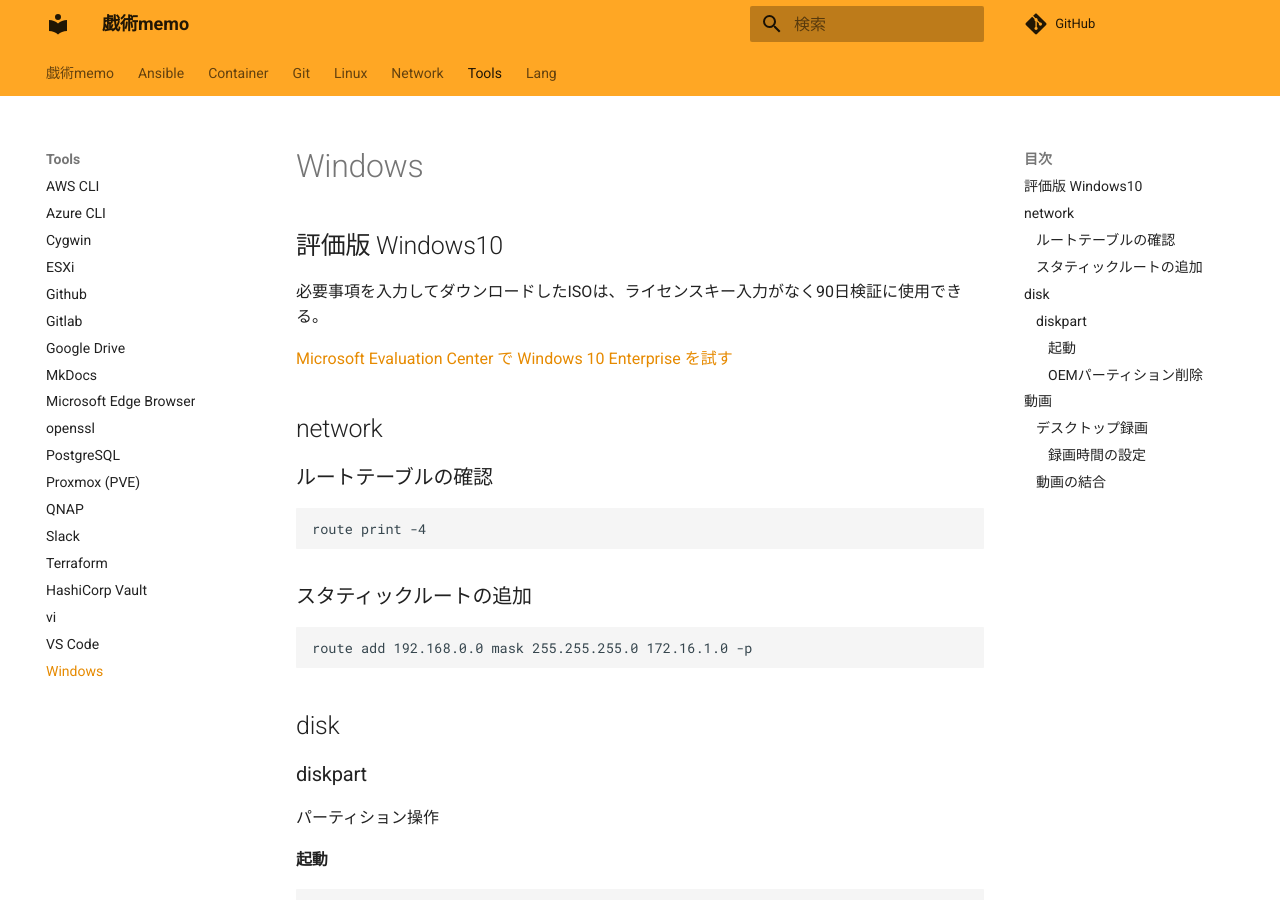
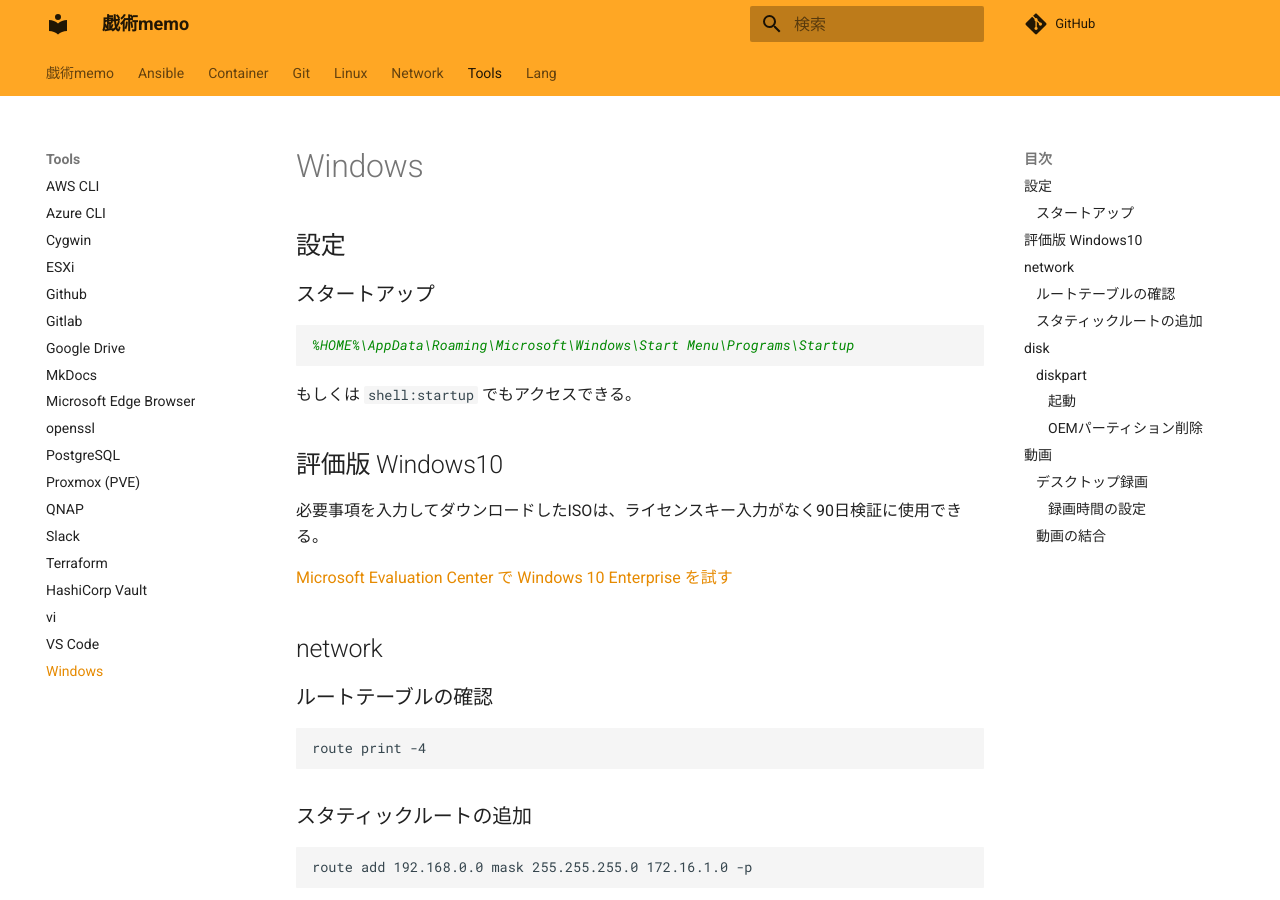
Before and after one commit to zaki-lknr/docs, an MkDocs documentation site: the page built from docs/Tools/windows.md, in a window 1280 px wide and 900 px high. Built offline with MkDocs 1.6.1 and Material for MkDocs 9.7.7, drawn with Linux system fonts in a browser that asks for light colours; comment, search, counter and statistics services are not loaded.

Commit message:
add: tools/windows: スタートアップの場所

````diff
--- a/docs/Tools/windows.md
+++ b/docs/Tools/windows.md
@@ -1,4 +1,14 @@
 # Windows
+
+## 設定
+
+### スタートアップ
+
+```
+%HOME%\AppData\Roaming\Microsoft\Windows\Start Menu\Programs\Startup
+```
+
+もしくは `shell:startup` でもアクセスできる。
 
 ## 評価版 Windows10
 
````
